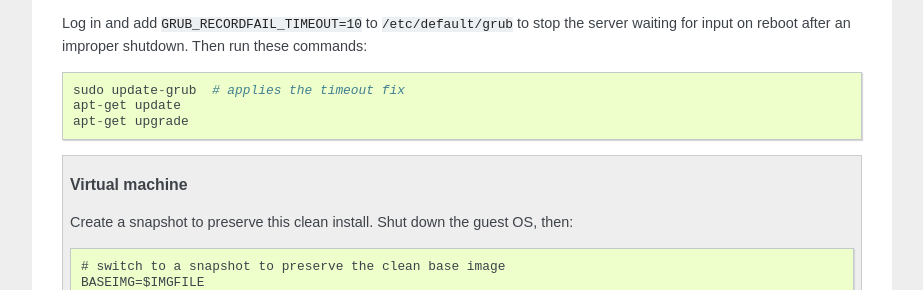
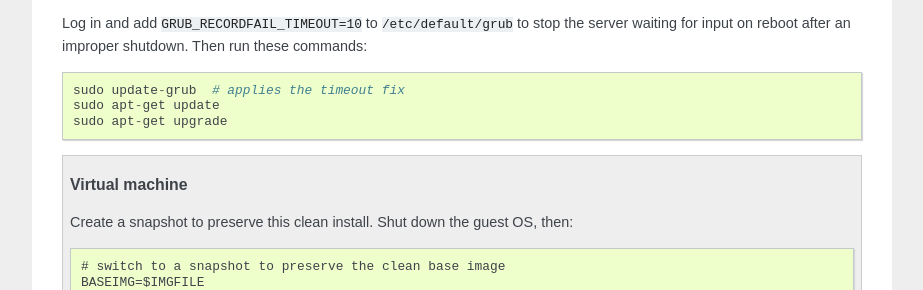
Before and after one commit to GreatLakesWetlands/cwmws, a Sphinx documentation site: the page built from doc/source/deploy.rst, in a window 1280 px wide and 900 px high, scrolled down 909 px. Shown: the part 162-452 px from the top of the window, without its empty margins (198-1121 px from the left). Built offline with Sphinx 7.4.7, drawn with Linux system fonts in a browser that asks for light colours.

```diff
--- a/doc/source/deploy.rst
+++ b/doc/source/deploy.rst
@@ -54,8 +54,8 @@
 server waiting for input on reboot after an improper shutdown.  Then run these commands::
 
     sudo update-grub  # applies the timeout fix
-    apt-get update
-    apt-get upgrade
+    sudo apt-get update
+    sudo apt-get upgrade
 
 .. topic:: Virtual machine
 
```
Also changed, not shown: dserver/cwmenduser/static/media/uploads/wetlands/wetland.jpg (added).
